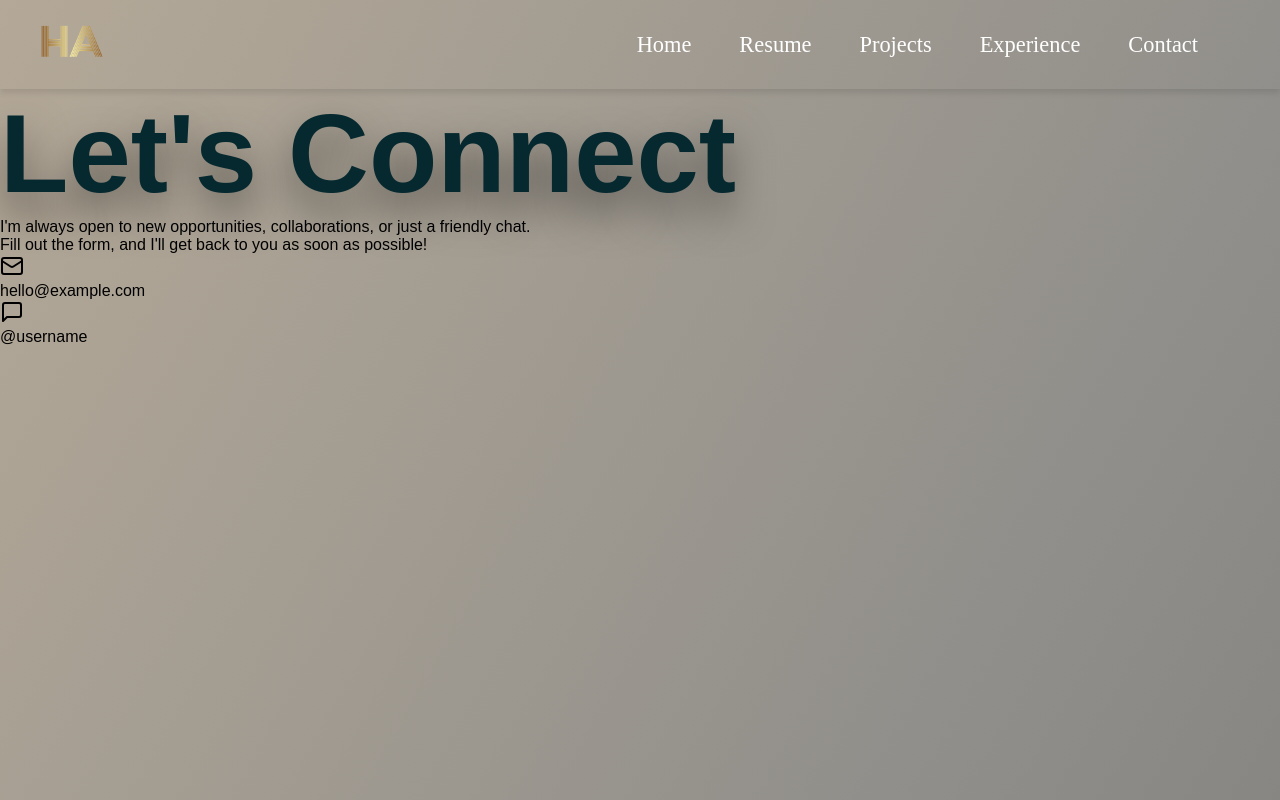
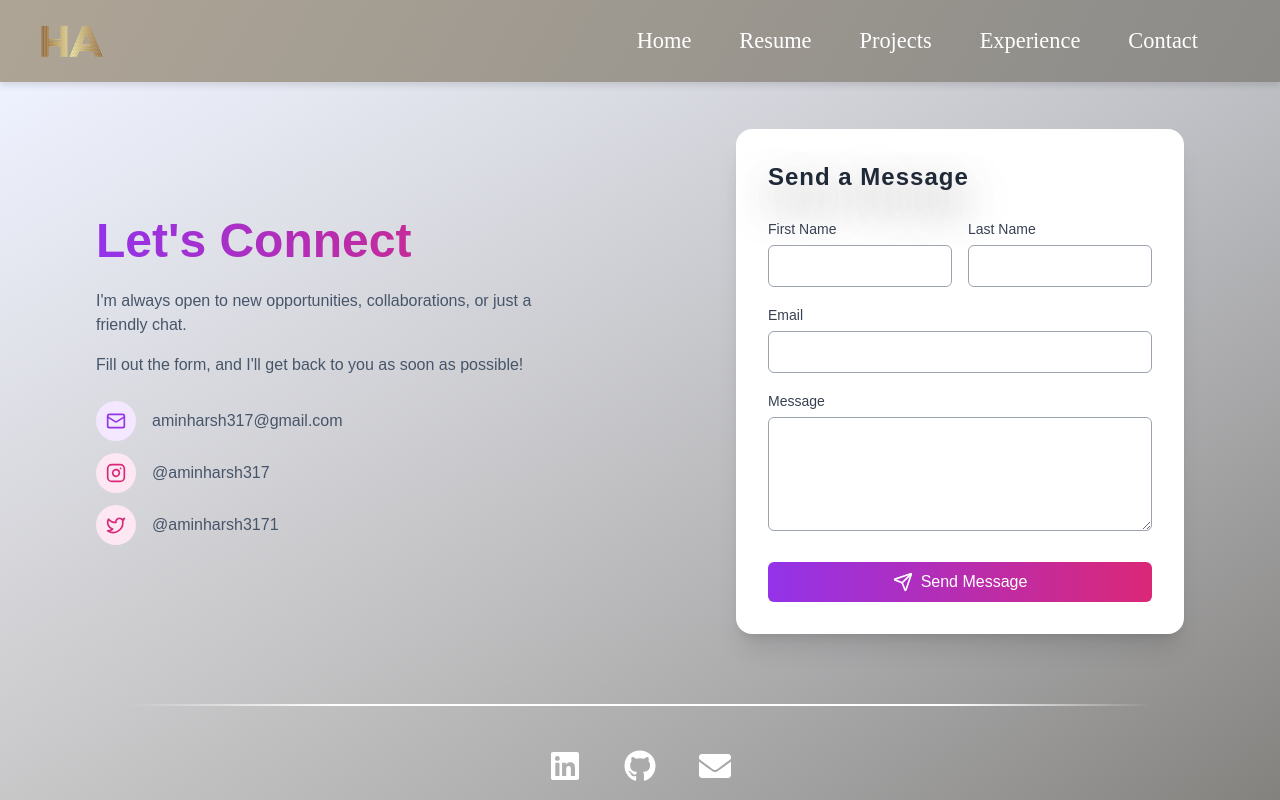
Before and after one commit to hamin2006/personal-portfolio-website, a React (Vite) app: page /contact in a window 1280 px wide. Shown: the top 800 px of the page. Built offline with nearby package versions, Linux system fonts and the light colour scheme.

Commit message:
Contact page updated

```diff
--- a/src/Components/Footer.jsx
+++ b/src/Components/Footer.jsx
@@ -1,10 +1,14 @@
 import React from "react";
+import { motion } from "framer-motion"
 import { FaLinkedin, FaGithub, FaEnvelope } from "react-icons/fa";
 import "../css/Footer.css"
 
 const Footer = () => {
     return (
-      <div>
+      <motion.div
+      initial={{ opacity: 0, y: 50 }} // Start invisible and 20px below
+      animate={{ opacity: 1, y: 0 }} // Fade in and move to normal position
+      transition={{ delay:0.3, duration: 0.8}}>
         <hr className="foo"/>
       <footer className="footer">
 
@@ -18,7 +22,7 @@ const Footer = () => {
           <FaEnvelope className="footer-icon mail" />
         </a>
       </footer>
-      </div>
+      </motion.div>
     );
 }
 
--- a/src/Routes/Home.jsx
+++ b/src/Routes/Home.jsx
@@ -73,7 +73,7 @@ function Home() {
     <div className="home-wrapper">
       <div className="body2">
         <div className="textWrap">
-          <h1>Hi! I'm <span className="gold-text">Harsh Amin</span></h1>
+          <div className="hamin">Hi! I'm <span className="gold-text">Harsh Amin</span></div>
           <h2>
             I'm a <span className="gold-text">{currentLine}</span>
             <div className="cursor"></div>
--- a/src/Routes/contact-page.jsx
+++ b/src/Routes/contact-page.jsx
@@ -1,6 +1,8 @@
 import { useState } from "react"
 import { motion } from "framer-motion"
-import { Send, CheckCircle, Mail, MessageSquare } from "lucide-react"
+import emailjs from '@emailjs/browser';
+import { Send, CheckCircle, Mail, Instagram, Twitter } from "lucide-react"
+import Footer from "../Components/Footer"
 
 export default function ContactPage() {
   const [formState, setFormState] = useState({
@@ -12,33 +14,52 @@ export default function ContactPage() {
   const [formStatus, setFormStatus] = useState("idle") // idle, submitting, success
   const [focusedField, setFocusedField] = useState(null)
 
+
   const handleChange = (e) => {
     const { name, value } = e.target
     setFormState((prev) => ({ ...prev, [name]: value }))
   }
 
+  // const handleSubmit = (e) => {
+  //   e.preventDefault()
+  //   setFormStatus("submitting")
+
+  //   // Simulate form submission
+  //   setTimeout(() => {
+  //     setFormStatus("success")
+  //     // Reset form after 3 seconds
+  //     setTimeout(() => {
+  //       setFormStatus("idle")
+  //       setFormState({
+  //         firstName: "",
+  //         lastName: "",
+  //         email: "",
+  //         message: "",
+  //       })
+  //     }, 3000)
+  //   }, 1500)
+  // }
+
   const handleSubmit = (e) => {
-    e.preventDefault()
-    setFormStatus("submitting")
+    e.preventDefault();
+    emailjs.init({publicKey:'Xz_OhX-aqHDPIsx-9', blockHeadless: true});
+    emailjs.send('service_tow07qb', 'template_2lncth4', {name: formState.firstName + " " + formState.lastName, email: formState.email, message: formState.message})
+      .then(
+        (response) => {
+          console.log('SUCCESS! ' + response.text);
+          setFormStatus("success")
+        },
+        (error) => {
+          alert("Unable to send: " + error.text);
+          console.log('FAILED...', error.text);
+        },
+      );
 
-    // Simulate form submission
-    setTimeout(() => {
-      setFormStatus("success")
-      // Reset form after 3 seconds
-      setTimeout(() => {
-        setFormStatus("idle")
-        setFormState({
-          firstName: "",
-          lastName: "",
-          email: "",
-          message: "",
-        })
-      }, 3000)
-    }, 1500)
-  }
+  };
 
   return (
-    <div className="min-h-screen flex flex-col md:flex-row bg-gradient-to-br from-indigo-50 via-purple-50 to-pink-50">
+    <div className="flex flex-col min-h-[90vh] bg-gradient-to-br from-indigo-50">
+      <div className="flex flex-col flex-grow md:flex-row ">
         {/* Animated Illustration Side */}
         <motion.div
           initial={{ opacity: 0, x: -50 }}
@@ -47,14 +68,14 @@ export default function ContactPage() {
           className="w-full md:w-1/2 flex items-center justify-center p-8 relative overflow-hidden"
         >
           <div className="relative z-10">
-          <motion.h1
+            <motion.div
               initial={{ opacity: 0, y: 20 }}
               animate={{ opacity: 1, y: 0 }}
               transition={{ delay: 0.3, duration: 0.8 }}
               className="text-4xl md:text-5xl font-bold bg-clip-text text-transparent bg-gradient-to-r from-purple-600 to-pink-600 mb-6"
             >
               Let's Connect
-          </motion.h1>
+            </motion.div>
 
             <motion.div
               initial={{ opacity: 0, scale: 0.8 }}
@@ -69,42 +90,23 @@ export default function ContactPage() {
                 <div className="w-10 h-10 rounded-full bg-purple-100 flex items-center justify-center">
                   <Mail className="h-5 w-5 text-purple-600" />
                 </div>
-              <span>hello@example.com</span>
+                <span>aminharsh317@gmail.com</span>
+              </div>
+
+              <div className="flex items-center space-x-4 mb-3">
+                <div className="w-10 h-10 rounded-full bg-pink-100 flex items-center justify-center">
+                  <Instagram className="h-5 w-5 text-pink-600" />
+                </div>
+                <span>@aminharsh317</span>
               </div>
 
               <div className="flex items-center space-x-4">
                 <div className="w-10 h-10 rounded-full bg-pink-100 flex items-center justify-center">
-                <MessageSquare className="h-5 w-5 text-pink-600" />
+                  <Twitter className="h-5 w-5 text-pink-600" />
                 </div>
-              <span>@username</span>
+                <span>@aminharsh3171</span>
               </div>
             </motion.div>
-        </div>
-
-        {/* Animated background elements */}
-        <div className="absolute inset-0 z-0">
-          {[...Array(5)].map((_, i) => (
-            <motion.div
-              key={i}
-              className="absolute rounded-full bg-gradient-to-r from-purple-300/20 to-pink-300/20"
-              style={{
-                width: `${Math.random() * 300 + 50}px`,
-                height: `${Math.random() * 300 + 50}px`,
-                left: `${Math.random() * 100}%`,
-                top: `${Math.random() * 100}%`,
-              }}
-              animate={{
-                x: [0, Math.random() * 50 - 25],
-                y: [0, Math.random() * 50 - 25],
-              }}
-              transition={{
-                duration: Math.random() * 10 + 10,
-                repeat: Number.POSITIVE_INFINITY,
-                repeatType: "reverse",
-                ease: "easeInOut",
-              }}
-            />
-          ))}
           </div>
         </motion.div>
 
@@ -160,7 +162,7 @@ export default function ContactPage() {
                         onChange={handleChange}
                         onFocus={() => setFocusedField("firstName")}
                         onBlur={() => setFocusedField(null)}
-                      className="w-full border-gray-300 focus:ring-purple-500 focus:border-purple-500"
+                        className="w-full border border-gray-400 p-2 rounded-md"
                         required
                       />
                     </div>
@@ -183,7 +185,7 @@ export default function ContactPage() {
                         onChange={handleChange}
                         onFocus={() => setFocusedField("lastName")}
                         onBlur={() => setFocusedField(null)}
-                      className="w-full border-gray-300 focus:ring-purple-500 focus:border-purple-500"
+                        className="w-full border border-gray-400 p-2 rounded-md"
                         required
                       />
                     </div>
@@ -208,7 +210,7 @@ export default function ContactPage() {
                       onChange={handleChange}
                       onFocus={() => setFocusedField("email")}
                       onBlur={() => setFocusedField(null)}
-                    className="w-full border-gray-300 focus:ring-purple-500 focus:border-purple-500"
+                      className="w-full border border-gray-400 p-2 rounded-md"
                       required
                     />
                   </div>
@@ -232,7 +234,7 @@ export default function ContactPage() {
                       onChange={handleChange}
                       onFocus={() => setFocusedField("message")}
                       onBlur={() => setFocusedField(null)}
-                    className="w-full border-gray-300 focus:ring-purple-500 focus:border-purple-500"
+                      className="w-full border border-gray-400 p-2 rounded-md"
                       required
                     />
                   </div>
@@ -280,6 +282,9 @@ export default function ContactPage() {
             )}
           </motion.div>
         </motion.div>
+
+      </div>
+      <Footer />
     </div>
   )
 }
--- a/src/css/Home.css
+++ b/src/css/Home.css
@@ -21,8 +21,7 @@
     margin-left: 7vw;
   }
 
-  h1 {
-    font-family: "Poppins", sans-serif;
+  .hamin {
     font-size: 7rem; /* Large size for first line */
     color:#062930;
     text-shadow: 0 20px 40px rgba(0,0,0,.5);
--- a/src/css/index.css
+++ b/src/css/index.css
@@ -1,3 +1,7 @@
+@tailwind base;
+@tailwind components;
+@tailwind utilities;
+
 * {
     box-sizing: border-box;
     margin: 0;
--- /dev/null
+++ b/tailwind.config.js
@@ -0,0 +1,8 @@
+/** @type {import('tailwindcss').Config} */
+module.exports = {
+  content: ["./index.html", "./src/**/*.{js,jsx,ts,tsx}"],
+  theme: {
+    extend: {},
+  },
+  plugins: [],
+};
```
Lines whose indentation alone changed are shown as unchanged.
